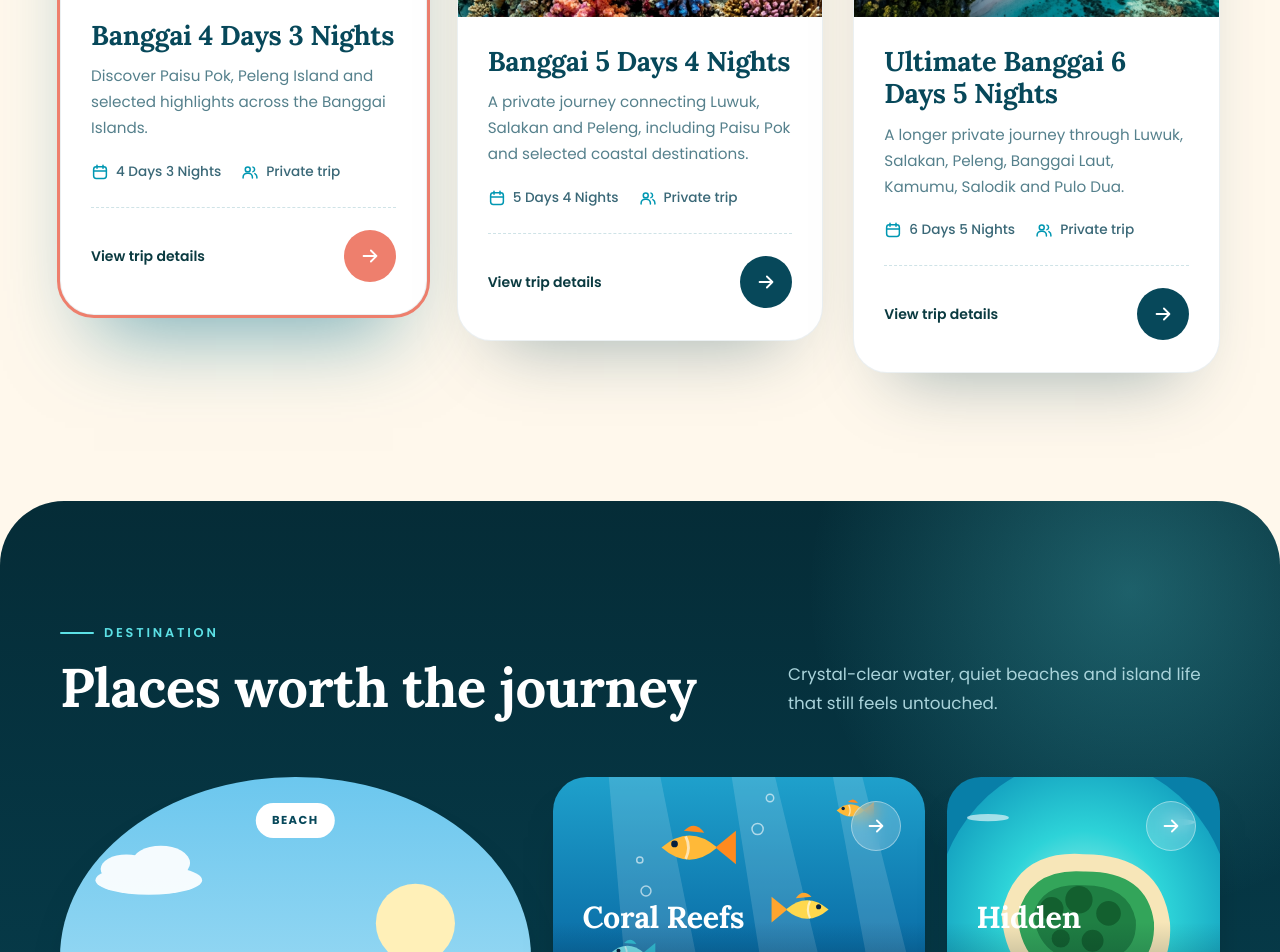
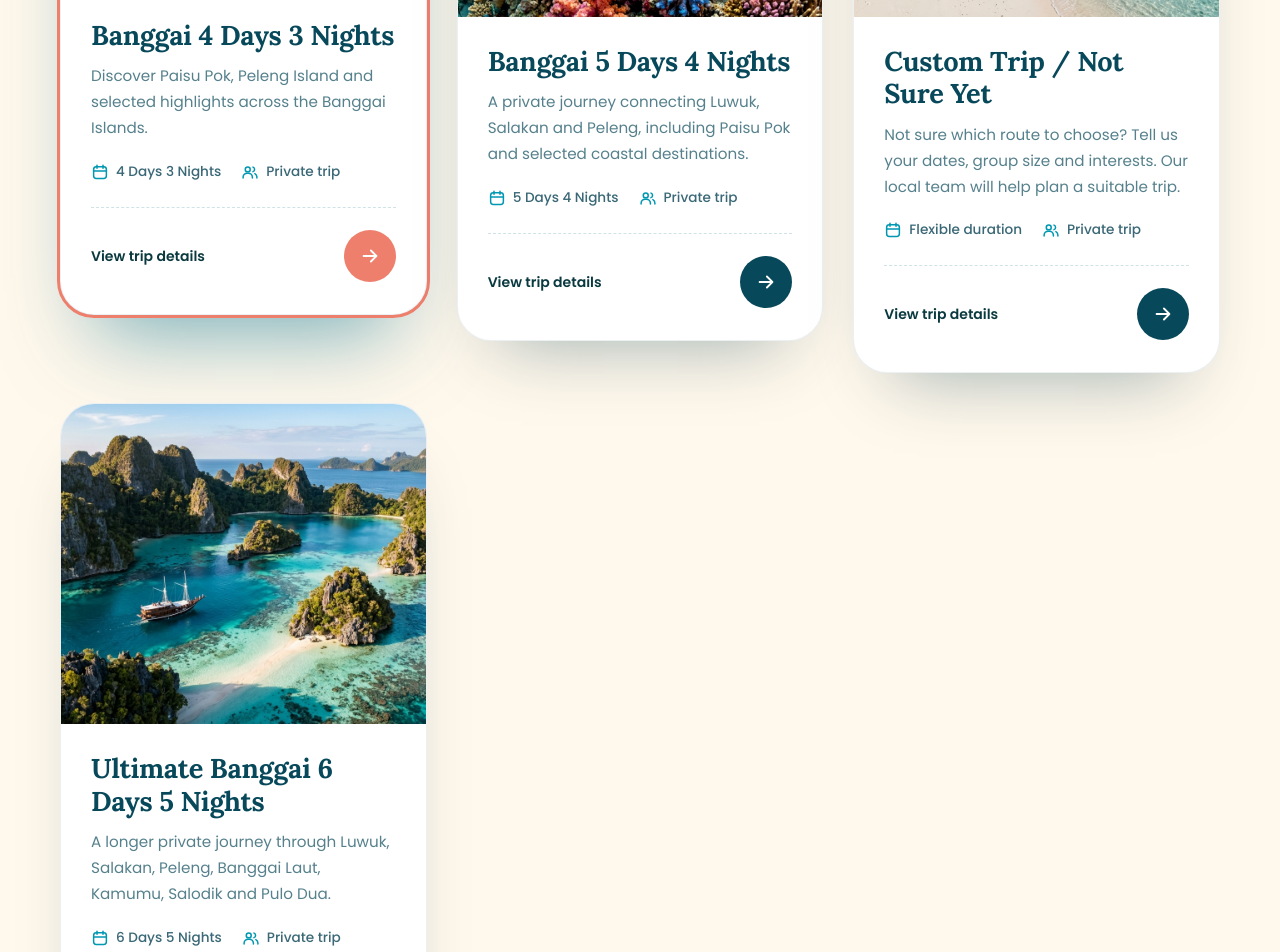
Before and after one commit to barrack3030-wq/Banggai-Paradise-New, a React (Vite) app: page / in a window 1280 px wide. Shown: the part 4060-5012 px from the top of the page. Built offline with nearby package versions, Linux system fonts and the light colour scheme.

Commit message:
Add custom trip consultation choice

```diff
--- a/src/components/TourPackages.tsx
+++ b/src/components/TourPackages.tsx
@@ -88,6 +88,18 @@ const PACKAGE_CHOICES: PackageChoice[] = [
     placesEn: ['Luwuk', 'Salakan', 'Peleng Island'],
     placesId: ['Luwuk', 'Salakan', 'Pulau Peleng'],
     image: assetUrl('assets/images/banggai_snorkeling_coral_1793766898966.jpg'),
+  },
+  {
+    id: 'custom-banggai-trip',
+    titleEn: 'Custom Trip / Not Sure Yet',
+    titleId: 'Custom Trip / Belum Tahu',
+    durationEn: 'Flexible duration',
+    durationId: 'Durasi fleksibel',
+    descriptionEn: 'Not sure which route to choose? Tell us your dates, group size and interests. Our local team will help plan a suitable trip.',
+    descriptionId: 'Belum yakin memilih rute? Sampaikan tanggal, jumlah peserta, dan minat perjalanan Anda. Tim lokal kami akan membantu menyusun trip yang sesuai.',
+    placesEn: [],
+    placesId: [],
+    image: assetUrl('assets/images/banggai_white_sand_beach_1793766899675.jpg'),
   },
   {
     id: 'ultimate-banggai',
```
